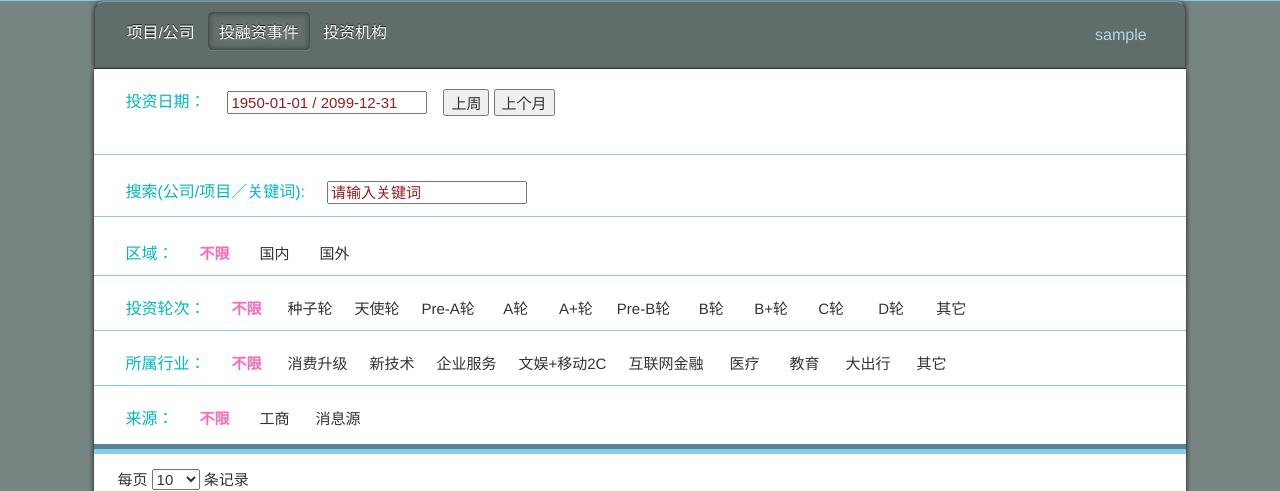
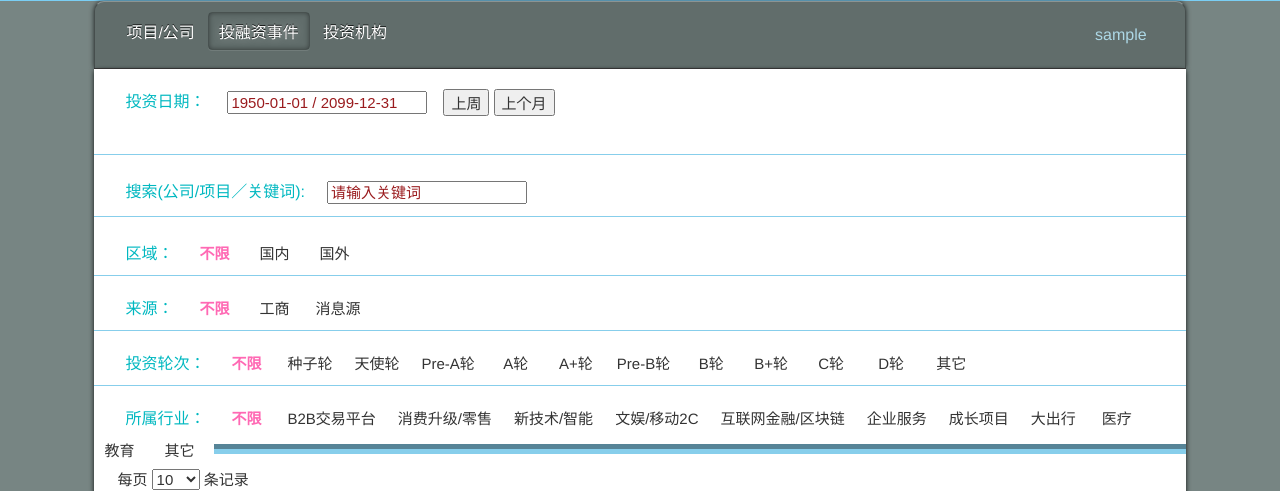
Before and after one commit to liurongjiang/Invest_web, a Flask app: page /invest/list in a window 1280 px wide. Shown: the top 491 px of the page. Run offline with Flask 2, Linux system fonts and the light colour scheme; the visitor is signed in with stand-in values (Sample User, id 1); data comes from the database, SQL or seed files in the repository; data that the repository does not hold is empty; parts of the project's set-up code (start-up, migrations or seed data) failed here and were passed over; some libraries are stand-ins or nearby versions.

Commit message:
update industry name

```diff
--- a/templates/invest/list.html
+++ b/templates/invest/list.html
@@ -234,6 +234,22 @@
                 <hr style="height:10px;border:none;border-top:1px groove skyblue;" />
                 <div width="100%">
                     <div class="head_filter">
+                        <label style="color: #00b8c0; font-size: 16px; margin-left: 25px;">来源：</label>
+                    </div>
+                    <div class="head_filter">
+                        <span class="source filter_font" value='不限' id='sourceAll'>不限</span>
+                    </div>
+                    <div class="head_filter">
+                        <span class="source" value='工商' id='sourceGongshang'>工商</span>
+                    </div>
+                    <div class="head_filter">
+                        <span class="source" value='消息源' id='sourceCrawler'>消息源</span>
+                    </div>
+                </div>
+                </br>
+                <hr style="height:10px;border:none;border-top:1px groove skyblue;" />
+                <div width="100%">
+                    <div class="head_filter">
                         <label style="color: #00b8c0; font-size: 16px; margin-left: 25px;">投资轮次：</label>
                     </div>
                     <div class="head_filter"><span class="round filter_font" value= '不限'>不限</span></div>
@@ -256,31 +272,17 @@
                         <label style="color: #00b8c0; font-size: 16px; margin-left: 25px;">所属行业：</label>
                     </div>
                     <div class="head_filter"><span class="industry filter_font" value='不限'>不限</span></div>
-                    <div class="head_filter"><span class="industry" value='消费升级' >消费升级</span></div>
-                    <div class="head_filter"><span class="industry" value='新技术' >新技术</span></div>
+                    <div class="head_filter"><span class="industry" value='B2B交易平台' >B2B交易平台</span></div>
+                    <div class="head_filter"><span class="industry" value='消费升级/零售' >消费升级/零售</span></div>
+                    <div class="head_filter"><span class="industry" value='新技术/智能' >新技术/智能</span></div>
+                    <div class="head_filter"><span class="industry" value='文娱/移动2C' >文娱/移动2C</span></div>
+                    <div class="head_filter"><span class="industry" value='互联网金融/区块链' >互联网金融/区块链</span></div>
                     <div class="head_filter"><span class="industry" value='企业服务' >企业服务</span></div>
-                    <div class="head_filter"><span class="industry" value='文娱+移动2C' >文娱+移动2C</span></div>
-                    <div class="head_filter"><span class="industry" value='互联网金融' >互联网金融</span></div>
+                    <div class="head_filter"><span class="industry" value='成长项目' >成长项目</span></div>
+                    <div class="head_filter"><span class="industry" value='大出行' >大出行</span></div>
                     <div class="head_filter"><span class="industry" value='医疗' >医疗</span></div>
                     <div class="head_filter"><span class="industry" value='教育' >教育</span></div>
-                    <div class="head_filter"><span class="industry" value='大出行' >大出行</span></div>
                     <div class="head_filter"><span class="industry" value='其它' >其它</span></div>
-                </div>
-                </br>
-                <hr style="height:10px;border:none;border-top:1px groove skyblue;" />
-                <div width="100%">
-                    <div class="head_filter">
-                        <label style="color: #00b8c0; font-size: 16px; margin-left: 25px;">来源：</label>
-                    </div>
-                    <div class="head_filter">
-                        <span class="source filter_font" value='不限' id='sourceAll'>不限</span>
-                    </div>
-                    <div class="head_filter">
-                        <span class="source" value='工商' id='sourceGongshang'>工商</span>
-                    </div>
-                    <div class="head_filter">
-                        <span class="source" value='消息源' id='sourceCrawler'>消息源</span>
-                    </div>
                 </div>
                 </br>
                 <p>
```
